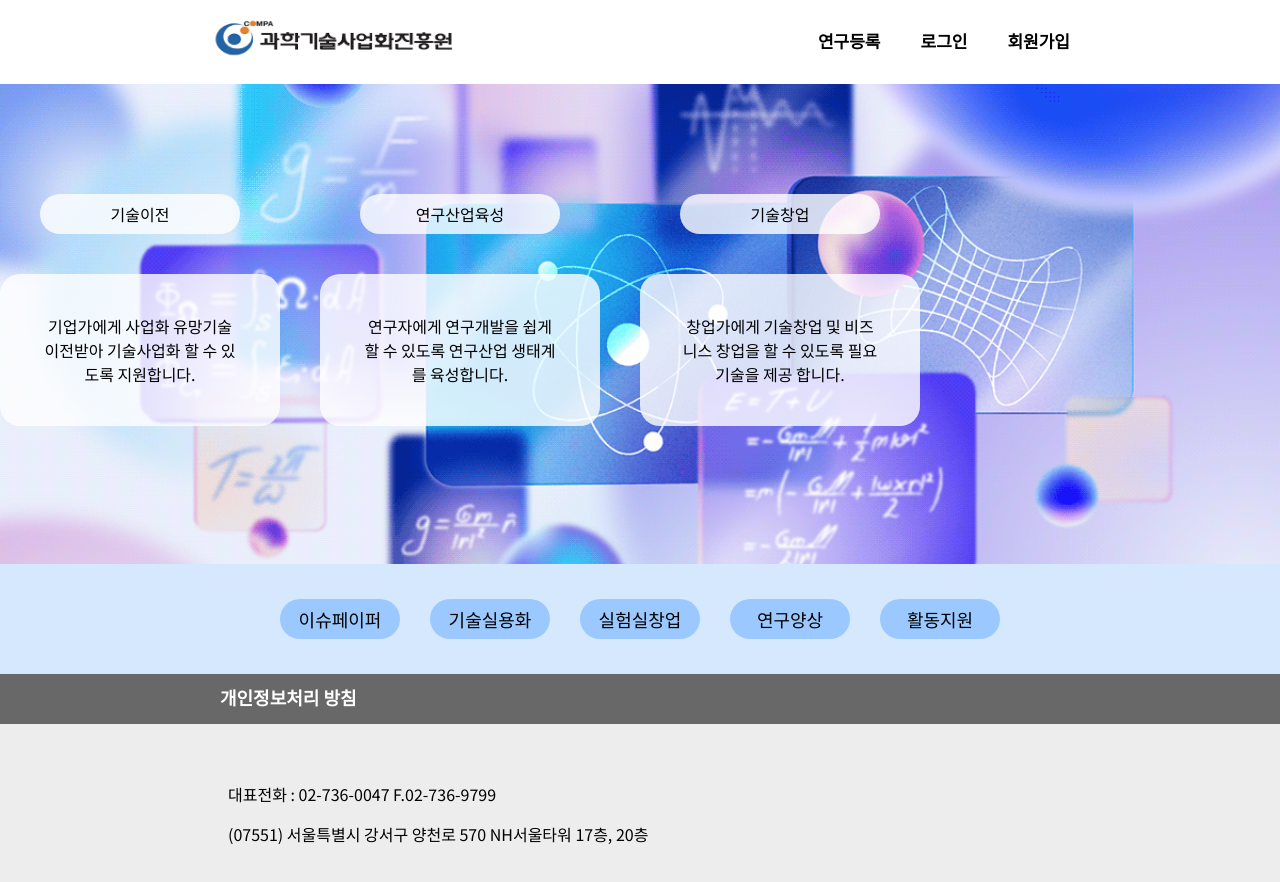
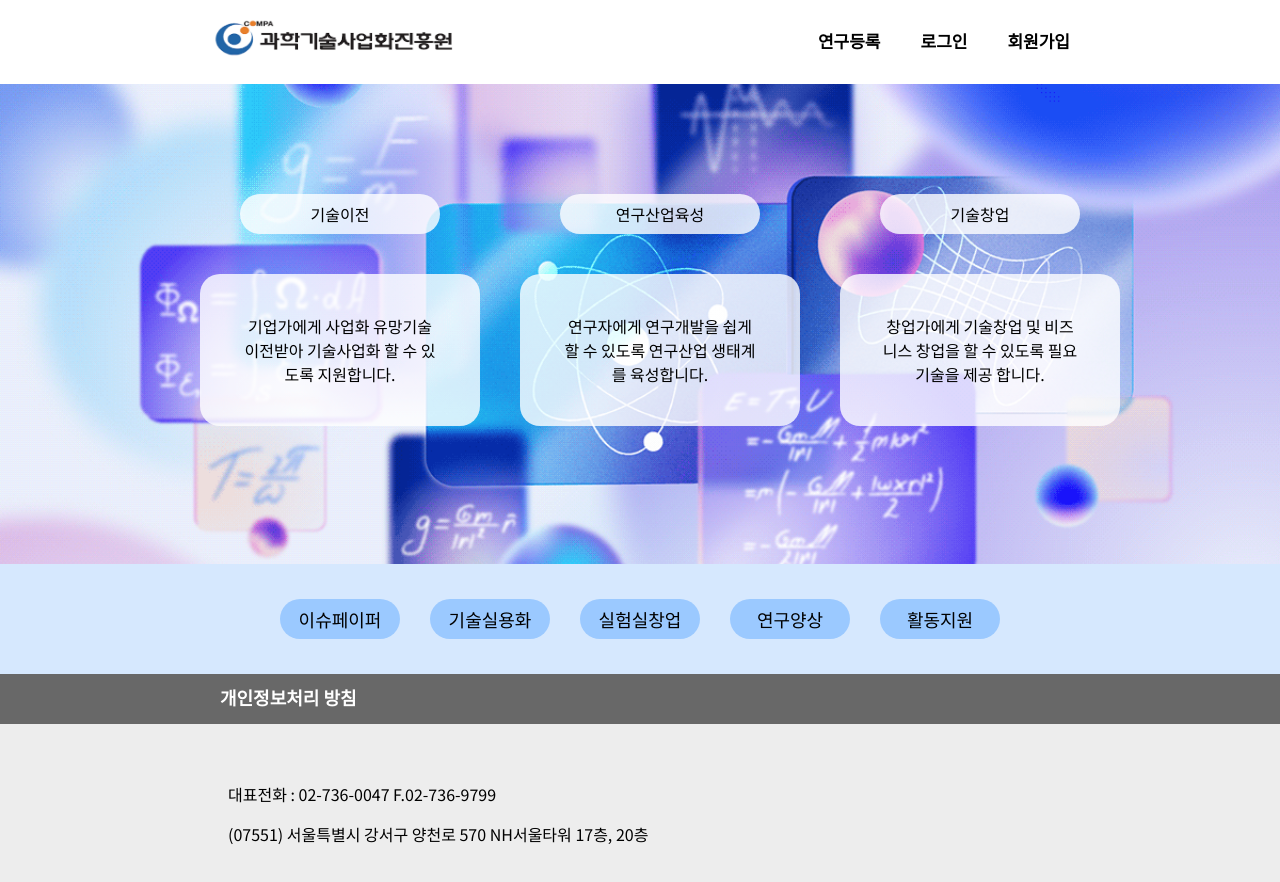
Before and after one commit to 97Project24/Compa, a React (Create React App) app in the folder project/src/main/frontend/: page / in a window 1280 px wide. Shown: the top 882 px of the page. Built offline with nearby package versions, Linux system fonts and the light colour scheme.

Commit message:
banner content css 수정

```diff
--- a/project/src/main/frontend/src/components/MainPage/BannerContent.js
+++ b/project/src/main/frontend/src/components/MainPage/BannerContent.js
@@ -26,17 +26,23 @@ export default BannerContent;
 const StyledBannerContent = styled.div`
 
     top: -150px;
-    left: -660px;
 
     position: absolute;
+
     display: flex;
     flex-direction: column;
+
 
     align-items: center;
     text-align: center;
 
     padding: 20px;
     border-radius: 8px;
+
+    margin-left: auto;
+    margin-right: auto;
+    width: 40%;
+
 `;
 
 const TitleBox = styled.div`
```
